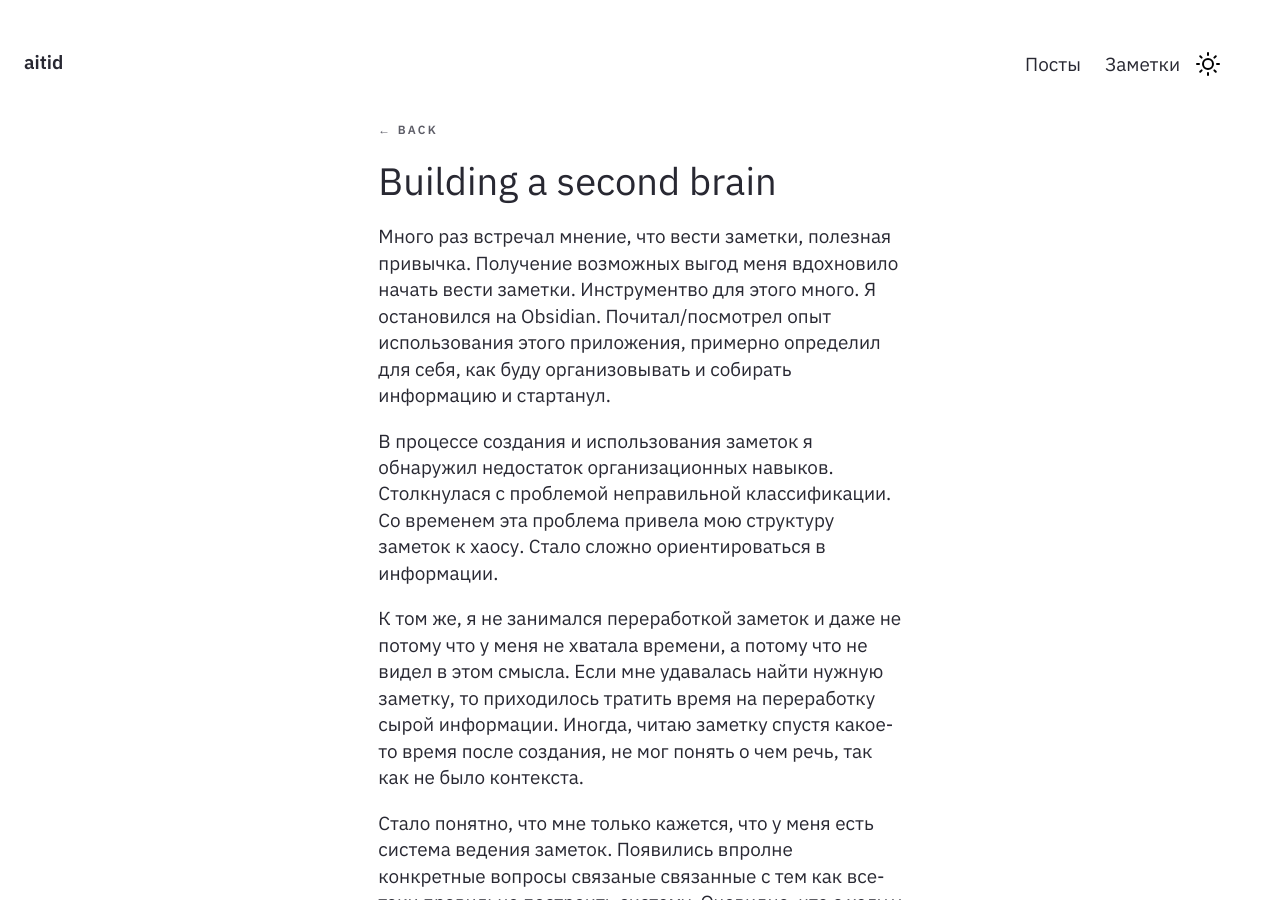
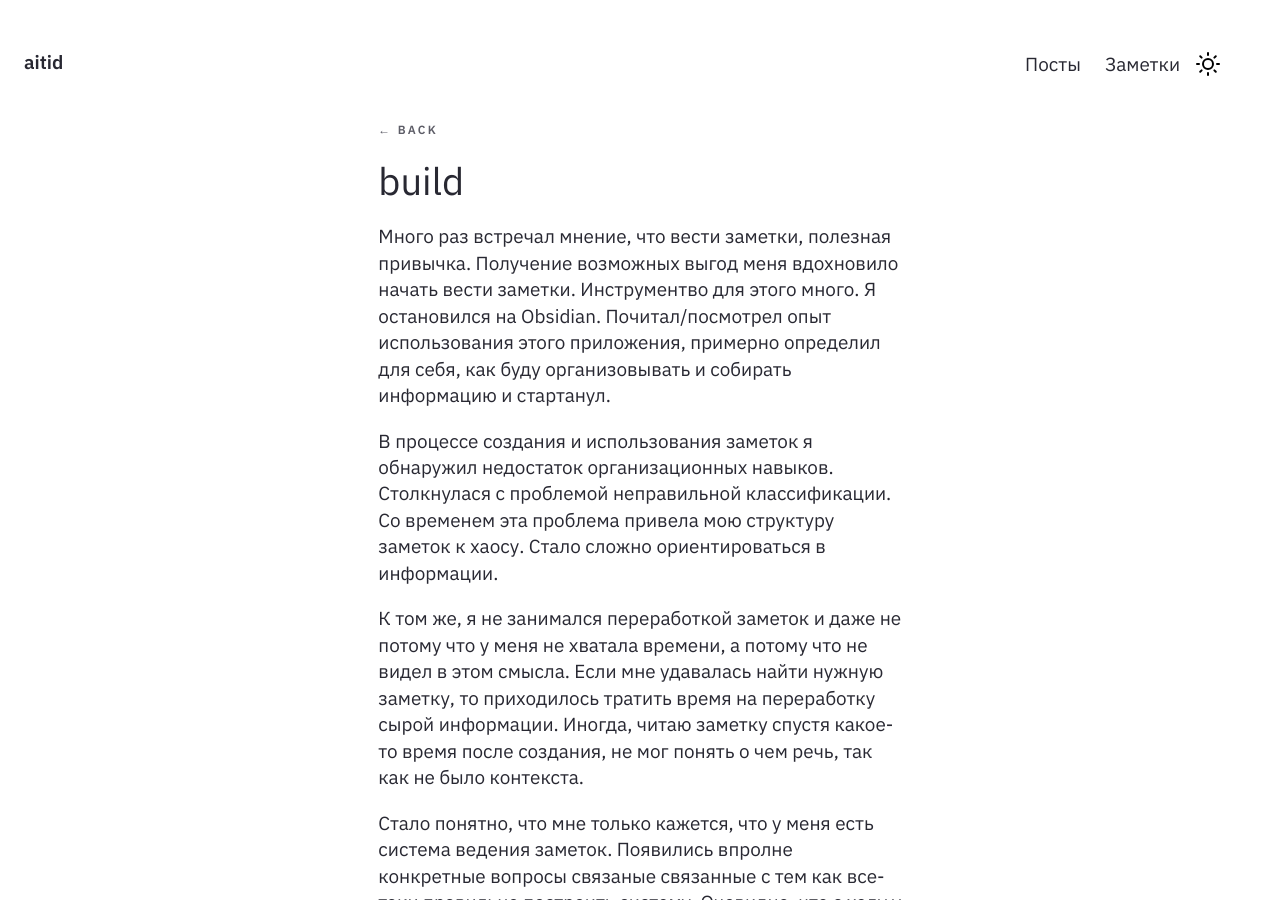
Before and after one commit to Aitid/blog, a Jekyll site: the page built from _notes/obsidian/garden/Building a Second Brain.md, in a window 1280 px wide and 900 px high. Built offline with Jekyll 4.4.1, drawn with Linux system fonts in a browser that asks for light colours.

```diff
--- a/_notes/obsidian/garden/Building a Second Brain.md
+++ b/_notes/obsidian/garden/Building a Second Brain.md
@@ -1,10 +1,7 @@
 ---
-type: note
-stage: seed
-created: 2025-01-18
+title: build
 feed: show
 date: 2025-01-18
-permalink: building-a-second-brain
 ---
 Много раз встречал мнение, что вести заметки, полезная привычка. Получение возможных выгод меня вдохновило начать вести заметки. Инструментво для этого много. Я остановился на Obsidian. Почитал/посмотрел опыт использования этого приложения, примерно определил для себя, как буду организовывать и собирать информацию и стартанул.
 
```
